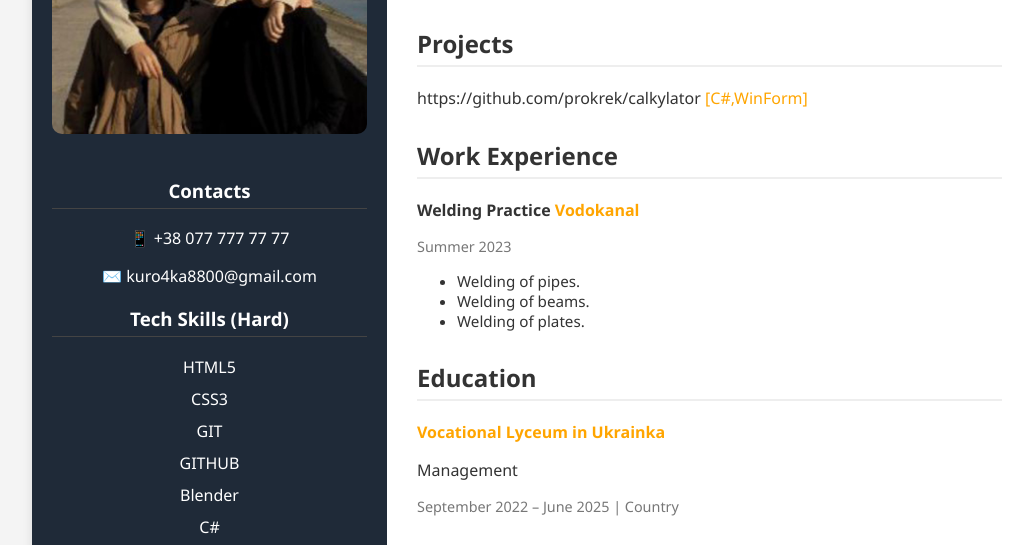
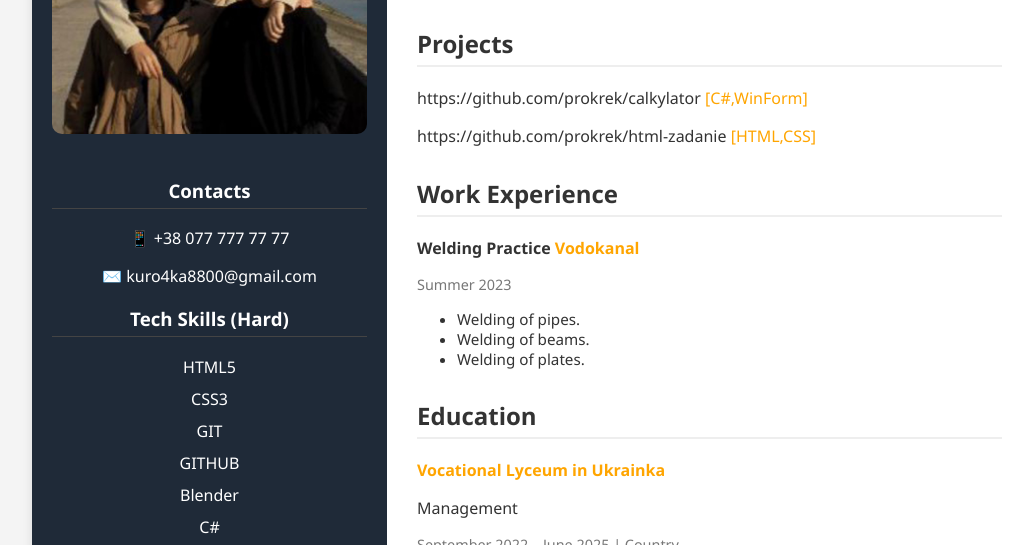
Before and after one commit to prokrek/html-zadanie, a plain HTML site: page rezzzum.html in a window 1280 px wide. Shown: the part 241-786 px from the top of the page, without its empty margins (108-1127 px from the left). Drawn offline with Linux system fonts and the light colour scheme.

Commit message:
Update github

```diff
--- a/rezzzum.html
+++ b/rezzzum.html
@@ -115,9 +115,7 @@
       <h2>Projects</h2>
 
         <p><a target="_blank" href="https://github.com/prokrek/calkylator">https://github.com/prokrek/calkylator</a> <span class="highlight">[C#,WinForm]</span><p>
-
-
-
+        <p><a target="_blank" href="https://github.com/prokrek/html-zadanie"></a>https://github.com/prokrek/html-zadanie <span class="highlight">[HTML,CSS]</span><p>
       <h2>Work Experience</h2>
       <p class="job-title">Welding Practice<span class="highlight"> Vodokanal</span></p>
       <p class="job-period">Summer 2023</p>
```
